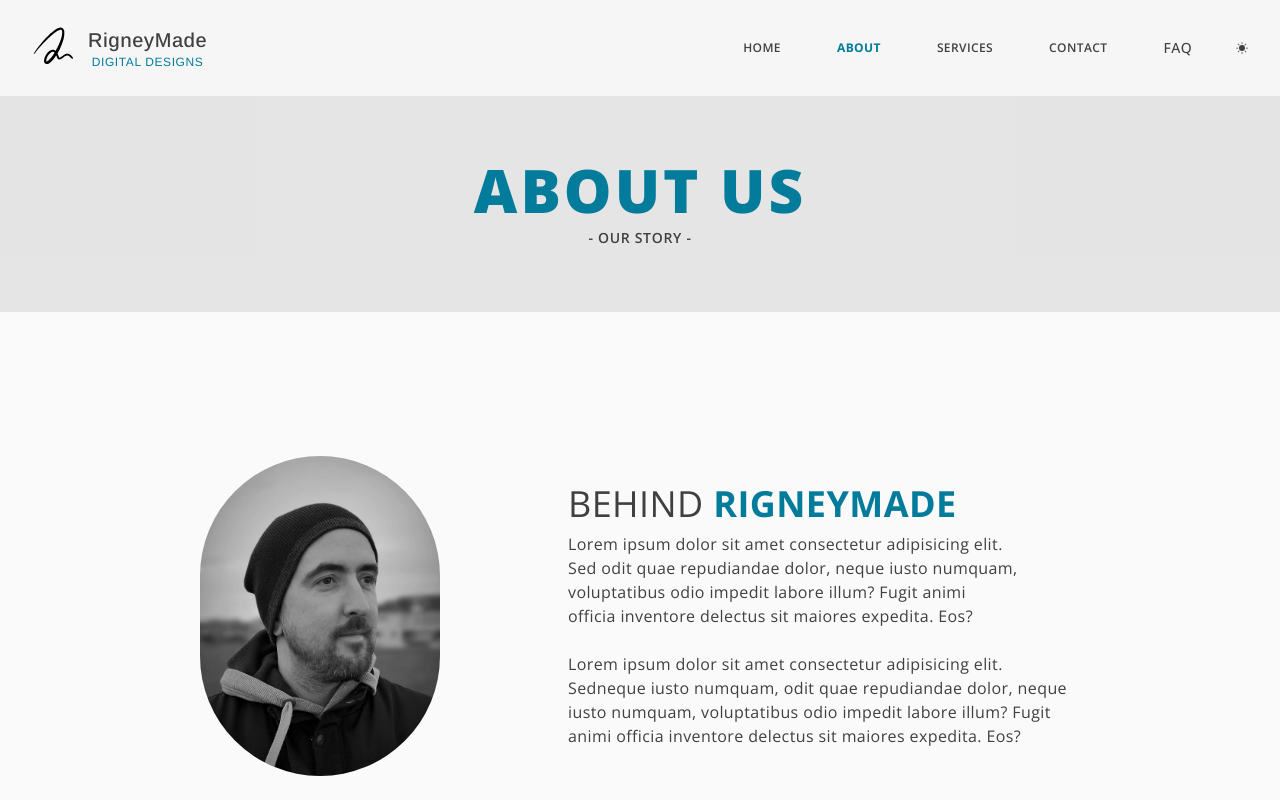
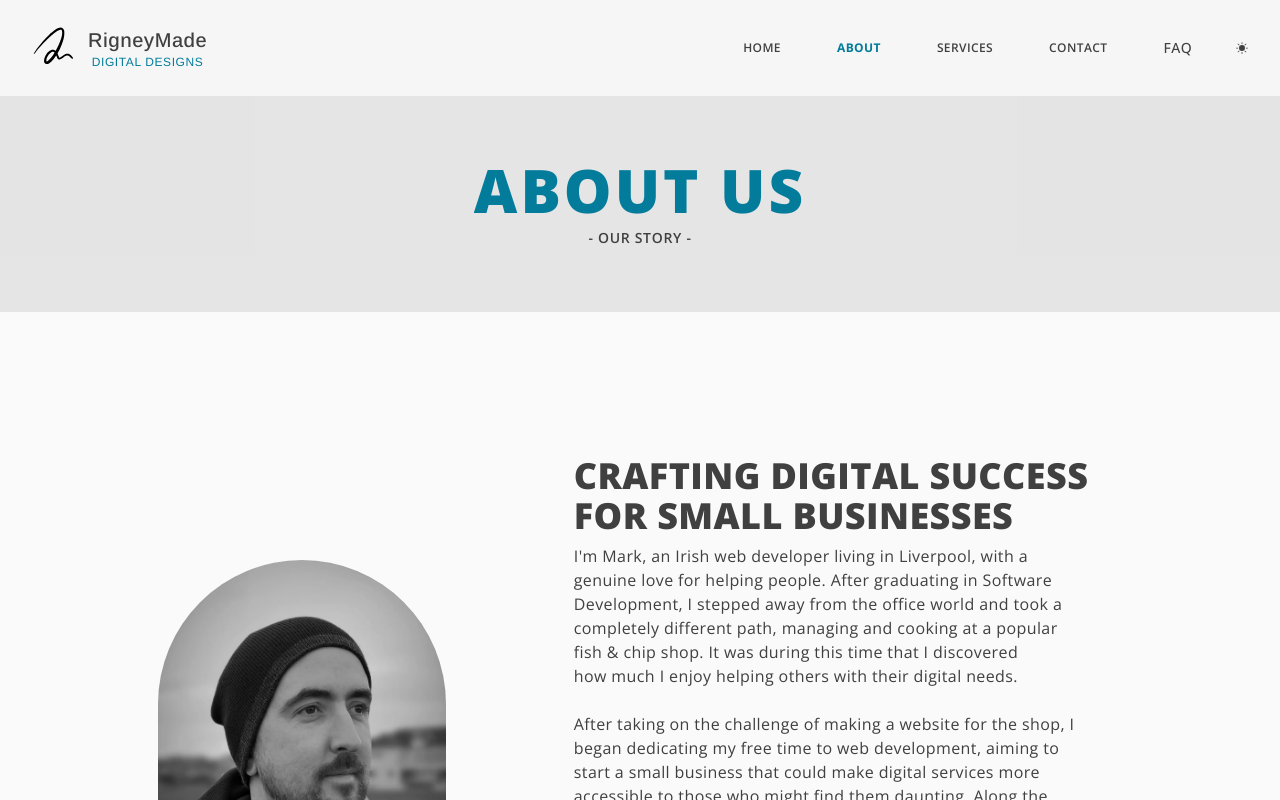
Before and after one commit to KramYengir/rigneymade, a Next.js app: page /about in a window 1280 px wide. Shown: the top 800 px of the page. Built offline with nearby package versions, Linux system fonts and the light colour scheme.

Commit message:
begin adding content

```diff
--- a/components/About/AboutUsSection.tsx
+++ b/components/About/AboutUsSection.tsx
@@ -1,3 +1,4 @@
+import Link from "next/link";
 import React from "react";
 
 const AboutUsSection = () => {
@@ -8,27 +9,37 @@ const AboutUsSection = () => {
           <img
             src={"/images/profile-img.webp"}
             alt="profile picture of Mark Rigney"
-            className=" h-80 w-auto"
+            className=" h-96 w-auto"
           />
         </div>
+
         <div className="grid gap-2">
-          <h2 className="uppercase text-2xl lg:text-4xl font-light px-2 sm:px-0">
-            Behind{" "}
-            <span className="font-bold text-rm-primary-700 dark:text-rm-primary-400">
-              RigneyMade
-            </span>
+          <h2 className="max-w-[26ch] uppercase text-2xl lg:text-4xl font-extrabold px-2 sm:px-0">
+            Crafting Digital Success for Small Businesses
           </h2>
           <p className="max-w-lg  text-balance px-2 sm:px-0">
-            Lorem ipsum dolor sit amet consectetur adipisicing elit. Sed odit
-            quae repudiandae dolor, neque iusto numquam, voluptatibus odio
-            impedit labore illum? Fugit animi officia inventore delectus sit
-            maiores expedita. Eos?
+            I'm Mark, an Irish web developer living in Liverpool, with a genuine
+            love for helping people. After graduating in Software Development, I
+            stepped away from the office world and took a completely different
+            path, managing and cooking at a popular fish & chip shop. It was
+            during this time that I discovered how much I enjoy helping others
+            with their digital needs.
             <br />
             <br />
-            Lorem ipsum dolor sit amet consectetur adipisicing elit. Sedneque
-            iusto numquam, odit quae repudiandae dolor, neque iusto numquam,
-            voluptatibus odio impedit labore illum? Fugit animi officia
-            inventore delectus sit maiores expedita. Eos?
+            After taking on the challenge of making a website for the shop, I
+            began dedicating my free time to web development, aiming to start a
+            small business that could make digital services more accessible to
+            those who might find them daunting. Along the way, I found myself
+            also creating logos and graphics for friends and business owners — a
+            creative process that turned out to be both enjoyable and
+            fulfilling. As a result, RigneyMade expanded to include logo design,
+            bringing brands to life with both form and function.
+            <br />
+            <br />
+            At RigneyMade, I bring a commitment to approachability and
+            integrity. I&apos;m here to offer down-to-earth, honest support,
+            whether you&apos;re just starting out or ready to give your business
+            a fresh digital presence.
           </p>
         </div>
       </div>
--- a/components/Home/AboutSection.tsx
+++ b/components/Home/AboutSection.tsx
@@ -17,17 +17,19 @@ const AboutSection = () => {
           />
         </div>
         <div className="grid gap-2">
-          <p className="max-w-96 text-center md:text-left text-balance px-2 sm:px-0">
-            Lorem ipsum dolor sit amet consectetur adipisicing elit. Sed odit
-            quae repudiandae dolor, neque iusto numquam, voluptatibus odio
-            impedit labore illum? Fugit animi officia inventore delectus sit
-            maiores expedita. Eos?
-            <br />
-            <br />
-            Lorem ipsum dolor sit amet consectetur adipisicing elit. Sed odit
-            quae repudiandae dolor, neque iusto numquam, voluptatibus odio
-            impedit labore illum? Fugit animi officia inventore delectus sit
-            maiores expedita. Eos?
+          <h3 className="uppercase text-2xl sm:text-3xl xl:text-4xl font-bold text-left">
+            <span className="font-semibold text-lg sm:text-xl xl:text-2xl">
+              Hi, I'm Mark{" "}
+            </span>
+            <br /> Your Partner in <br />
+            Web & Logo Design
+          </h3>
+          <p className="max-w-md text-center md:text-left  px-2 sm:px-0">
+            With a background in Software Development and a genuine passion for
+            helping small businesses thrive, I'm here to simplify the digital
+            side of things for those who may find it overwhelming. From creating
+            engaging websites to designing unique logos, I&apos;m committed to
+            making digital services more accessible, personal, and impactful.
           </p>
           <Link
             href={"/about"}
```
